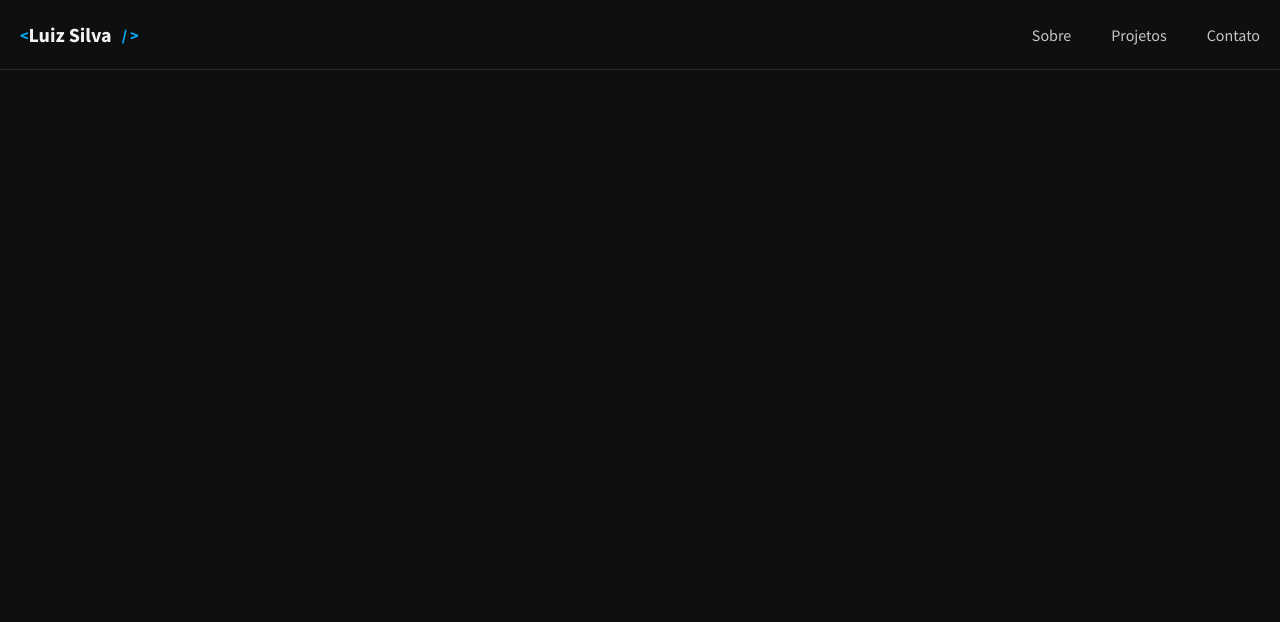
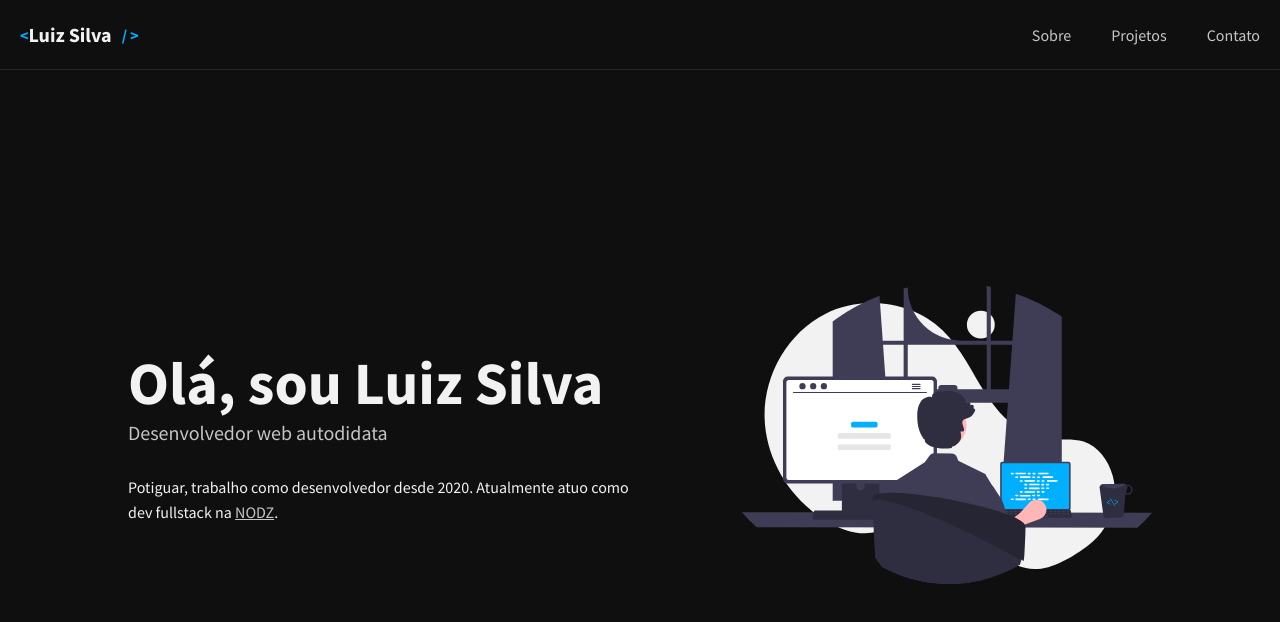
Before and after one commit to lu1zf/lu1zf.github.io, a React (Create React App) app: page / in a window 1280 px wide. Shown: the top 622 px of the page. Built offline with nearby package versions, Linux system fonts and the light colour scheme.

Commit message:
feat(welcome): Create welcome section

```diff
--- a/src/App.js
+++ b/src/App.js
@@ -1,10 +1,12 @@
 import './App.css';
 import Navbar from './components/Navbar';
+import Welcome from './components/Welcome';
 
 function App() {
   return (
     <div className="App">
       <Navbar />
+      <Welcome />
     </div>
   );
 }
--- /dev/null
+++ b/src/components/Welcome/index.js
@@ -0,0 +1,24 @@
+import './styles.css';
+import welcomeImg from '../../assets/developer.svg';
+
+const Welcome = () => {
+  return (
+    <section id="welcome-section">
+      <div className="section-container">
+        <div className="left">
+          <h1>Olá, sou Luiz Silva</h1>
+          <div className="subtext">Desenvolvedor web autodidata</div>
+          <p>
+            Potiguar, trabalho como desenvolvedor desde 2020. Atualmente
+            atuo como dev fullstack na <a href="http://negocioonlinedozero.com" target="_blank">NODZ</a>.
+          </p>
+        </div>
+        <div className="right">
+          <img src={welcomeImg} alt="Desenvolvedor" srcset="" />
+        </div>
+      </div>
+    </section>
+  );
+}
+
+export default Welcome;
--- /dev/null
+++ b/src/components/Welcome/styles.css
@@ -0,0 +1,58 @@
+#welcome-section {
+  height: 100vh;
+  padding-top: var(--nav-height);
+  display: flex;
+  flex-direction: column;
+  justify-content: center;
+  align-items: center;
+  text-align: left;
+}
+
+#welcome-section .section-container {
+  display: flex;
+  align-items: center;
+  justify-content: center;
+  flex-direction: row;
+  width: 100%;
+}
+
+#welcome-section .section-container .left {
+  width: 50%;
+}
+
+#welcome-section .section-container .right {
+  width: 50%;
+  display: flex;
+  flex-direction: column;
+  align-items: flex-end;
+  justify-content: center;
+}
+
+#welcome-section .section-container .right img {
+  width: 80%;
+}
+
+#welcome-section .subtext {
+  font-size: 2rem;
+  margin-bottom: 3rem;
+  color: var(--text-secondary);
+}
+
+#welcome-section p {
+  width: 100%;
+  line-height: 2.5rem;
+}
+
+#welcome-section a {
+  text-decoration: underline;
+}
+
+@media (max-width: 37.5em) {
+  #welcome-section .section-container .left {
+    width: 100%;
+  }
+
+  #welcome-section .section-container .right {
+    display: none;
+  }
+}
```
